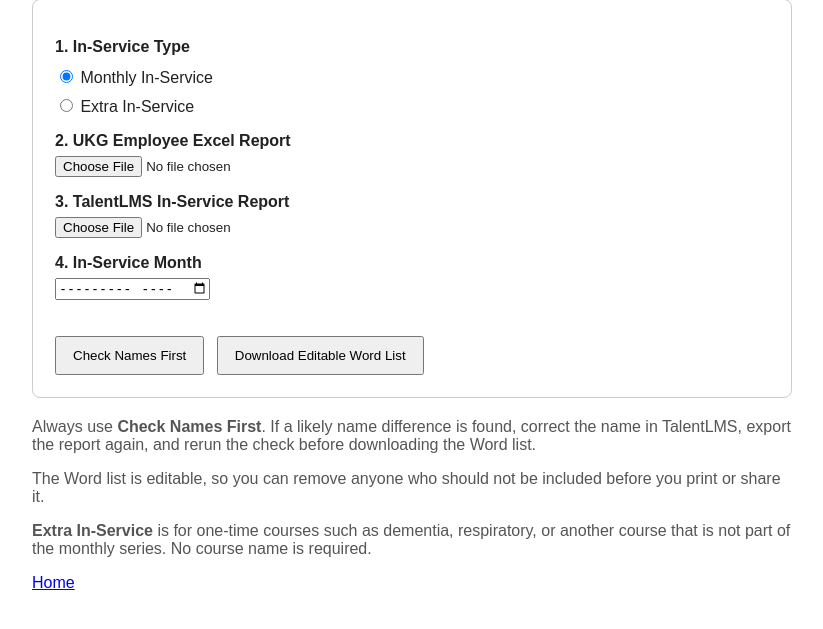
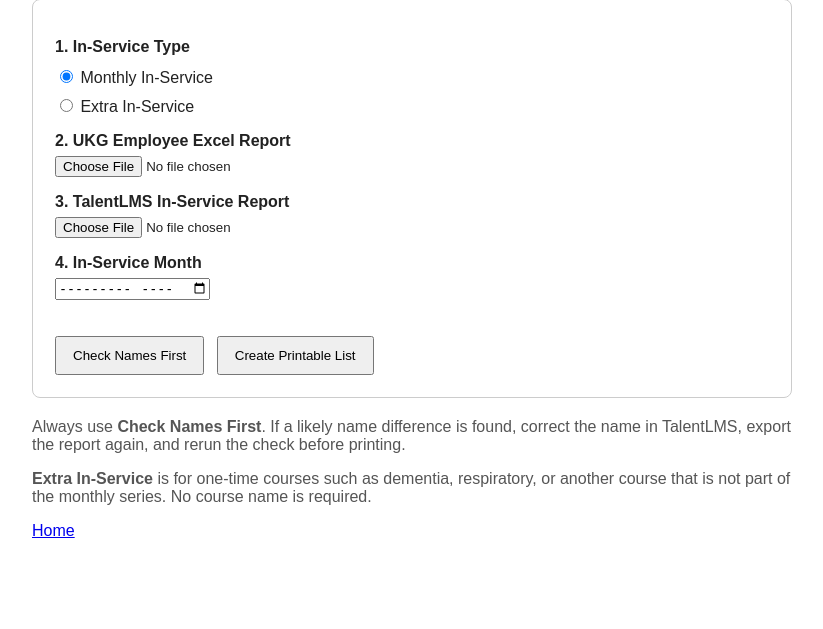
Before and after one commit to smartiespartiesforyou/landmark-hr-tools, a Flask app: page /talent-lms in a window 1280 px wide. Shown: the part 137-766 px from the top of the page, without its empty margins (228-1051 px from the left). Run offline with Flask 3, Linux system fonts and the light colour scheme.

Commit message:
Add files via upload

```diff
--- a/templates/talent_lms.html
+++ b/templates/talent_lms.html
@@ -19,12 +19,10 @@
     <div class="card">
         <form method="POST" enctype="multipart/form-data">
             <label>1. In-Service Type</label>
-
             <label style="font-weight:normal; margin-top:8px;">
                 <input type="radio" name="check_type" value="monthly" checked onchange="toggleMonth()">
                 Monthly In-Service
             </label>
-
             <label style="font-weight:normal; margin-top:6px;">
                 <input type="radio" name="check_type" value="extra" onchange="toggleMonth()">
                 Extra In-Service
@@ -37,53 +35,28 @@
             <input id="talent_file" type="file" name="talent_file" accept=".csv" required>
 
             <div id="month_section">
-                <label for="month">4. In-Service Month</label>
-                <input id="month" type="month" name="month" required>
+            <label for="month">4. In-Service Month</label>
+            <input id="month" type="month" name="month" required>
             </div>
 
             <br>
-
-            <button type="submit" name="action" value="check_names">
-                Check Names First
-            </button>
-
-            <button type="submit" name="action" value="word_list">
-                Download Editable Word List
-            </button>
+            <button type="submit" name="action" value="check_names">Check Names First</button>
+            <button type="submit" name="action" value="print_list">Create Printable List</button>
         </form>
     </div>
 
-    <p class="note">
-        Always use <b>Check Names First</b>. If a likely name difference is found,
-        correct the name in TalentLMS, export the report again, and rerun the check
-        before downloading the Word list.
-    </p>
-
-    <p class="note">
-        The Word list is editable, so you can remove anyone who should not be
-        included before you print or share it.
-    </p>
-
-    <p class="note">
-        <b>Extra In-Service</b> is for one-time courses such as dementia,
-        respiratory, or another course that is not part of the monthly series.
-        No course name is required.
-    </p>
-
+    <p class="note">Always use <b>Check Names First</b>. If a likely name difference is found, correct the name in TalentLMS, export the report again, and rerun the check before printing.</p>
+    <p class="note"><b>Extra In-Service</b> is for one-time courses such as dementia, respiratory, or another course that is not part of the monthly series. No course name is required.</p>
     <p><a href="/">Home</a></p>
 
     <script>
         function toggleMonth() {
-            const isMonthly =
-                document.querySelector('input[name="check_type"]:checked').value === 'monthly';
-
+            const isMonthly = document.querySelector('input[name="check_type"]:checked').value === 'monthly';
             const section = document.getElementById('month_section');
             const month = document.getElementById('month');
-
             section.style.display = isMonthly ? 'block' : 'none';
             month.required = isMonthly;
         }
-
         toggleMonth();
     </script>
 </body>
```
